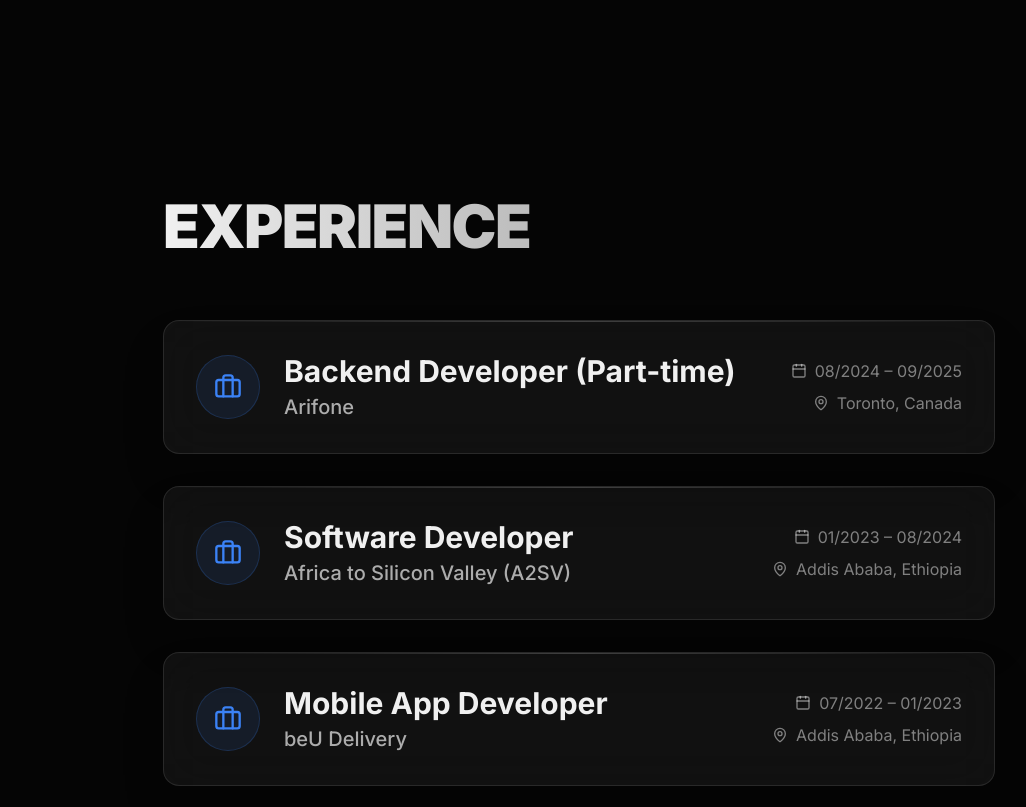
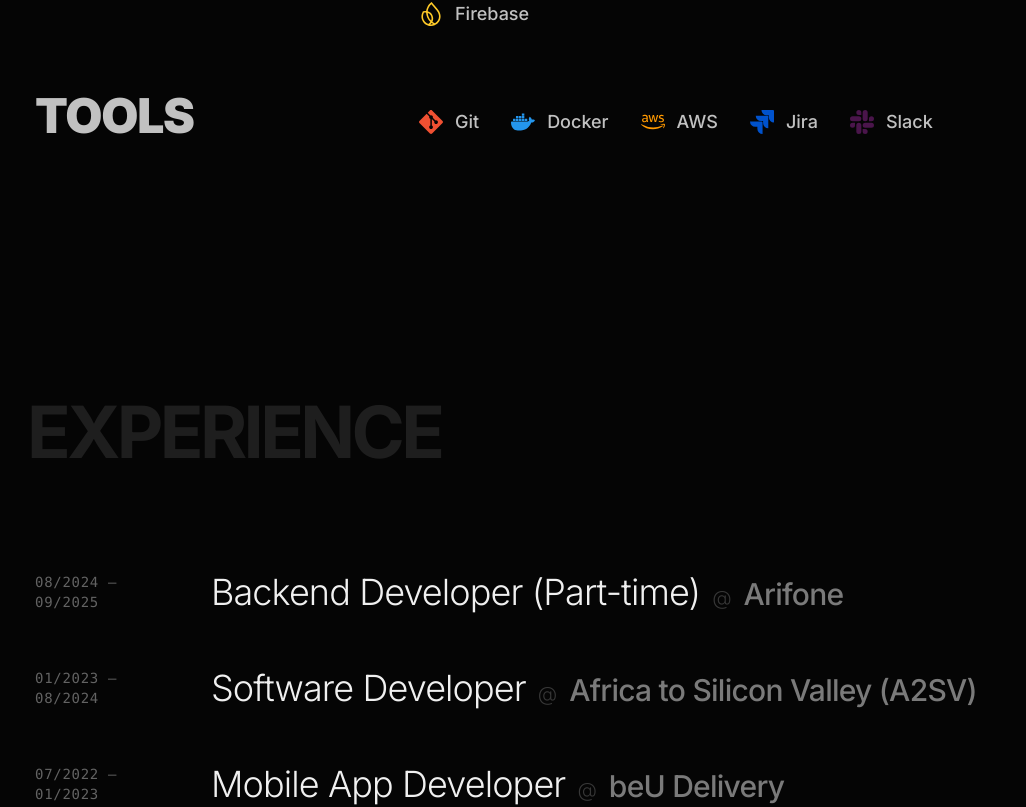
Before and after one commit to jeno1990/portifolio, a Next.js app: page / in a window 1280 px wide. Shown: the part 1644-2451 px from the top of the page, without its empty margins (61-1087 px from the left). Built offline with nearby package versions, Linux system fonts and the light colour scheme.

Commit message:
refactor: redesign experience and skills sections with updated layout, typography, and interactive hover effects

```diff
--- a/src/components/sections/ExperienceSection.tsx
+++ b/src/components/sections/ExperienceSection.tsx
@@ -1,69 +1,90 @@
 "use client";
 
+import { useState } from "react";
 import { motion } from "framer-motion";
 import { resumeData } from "@/data/resume";
-import { GlassCard } from "@/components/ui/GlassCard";
-import { Briefcase, Calendar, MapPin } from "lucide-react";
 
 export function ExperienceSection() {
+  const [hoveredId, setHoveredId] = useState<string | null>(null);
+
   return (
-    <section className="py-24 px-6 md:px-12 lg:px-24 max-w-5xl mx-auto relative z-10 w-full" id="experience">
+    <section className="py-32 px-6 md:px-12 lg:px-24 max-w-7xl mx-auto relative z-10 w-full" id="experience">
       <motion.div
         initial={{ opacity: 0, y: 20 }}
         whileInView={{ opacity: 1, y: 0 }}
         viewport={{ once: true, margin: "-100px" }}
         transition={{ duration: 0.6 }}
-        className="mb-16"
+        className="mb-20"
       >
-        <h2 className="text-4xl md:text-6xl font-black text-transparent bg-clip-text bg-gradient-to-r from-foreground to-foreground/50 tracking-tight uppercase">
+        <h2 className="text-[10vw] md:text-7xl font-bold text-white/10 uppercase tracking-tighter -ml-2 mb-8 select-none pointer-events-none">
           Experience
         </h2>
       </motion.div>
 
-      <div className="flex flex-col gap-8">
-        {resumeData.experience.map((exp, index) => (
-          <motion.div
-            key={exp.id}
-            initial="hidden"
-            whileInView="visible"
-            viewport={{ once: false, margin: "-50px" }}
-            variants={{
-              hidden: { opacity: 0, y: 40 },
-              visible: {
-                opacity: 1,
-                y: 0,
-                transition: {
-                  duration: 0.6,
-                  ease: "easeOut",
-                  delay: 0.1 // Slight delay for smoother stagger when scrolling fast
-                }
-              }
-            }}
-          >
-            <GlassCard className="w-full flex flex-col md:flex-row md:items-center justify-between gap-6 p-8 group">
-              <div className="flex items-start md:items-center gap-6">
-                <div className="w-16 h-16 rounded-full bg-primary/10 border border-primary/20 flex items-center justify-center text-primary flex-shrink-0 group-hover:scale-110 group-hover:bg-primary/20 transition-all duration-300">
-                  <Briefcase size={28} />
+      <div className="flex flex-col gap-2 relative">
+        {resumeData.experience.map((exp, index) => {
+          const isHovered = hoveredId === exp.id;
+          const isFaded = hoveredId !== null && hoveredId !== exp.id;
+
+          return (
+            <motion.div
+              key={exp.id}
+              initial={{ opacity: 0, y: 20 }}
+              whileInView={{ opacity: 1, y: 0 }}
+              viewport={{ once: false, margin: "-50px" }}
+              transition={{ duration: 0.5, delay: index * 0.1 }}
+              onMouseEnter={() => setHoveredId(exp.id)}
+              onMouseLeave={() => setHoveredId(null)}
+              className="group relative cursor-default py-6 px-4 md:px-8 -mx-4 md:-mx-8 rounded-2xl transition-all duration-500 ease-out flex flex-col lg:flex-row lg:items-center justify-between hover:bg-white/[0.02]"
+              style={{
+                opacity: isFaded ? 0.3 : 1,
+                transform: isHovered ? "translateX(16px)" : "translateX(0)",
+              }}
+            >
+              <div className="flex flex-col lg:flex-row lg:items-center gap-2 lg:gap-12 w-full">
+
+                {/* Date */}
+                <div className="text-foreground/40 font-mono text-xs md:text-sm shrink-0 w-32 tracking-wider">
+                  {exp.duration}
                 </div>
-                <div>
-                  <h3 className="text-2xl md:text-3xl font-bold text-foreground mb-1 group-hover:text-primary transition-colors duration-300">{exp.role}</h3>
-                  <p className="text-xl text-foreground/70 font-medium">{exp.company}</p>
+
+                {/* Role & Company */}
+                <div className="flex flex-wrap items-baseline gap-x-3 gap-y-1">
+                  <span className={`text-2xl md:text-4xl font-light tracking-tight transition-colors duration-500 ${isHovered ? 'text-primary drop-shadow-[0_0_15px_rgba(14,165,233,0.4)]' : 'text-foreground'}`}>
+                    {exp.role}
+                  </span>
+                  <span className="text-white/20 font-light text-xl">@</span>
+                  <span className={`text-xl md:text-3xl font-medium tracking-tight transition-colors duration-500 ${isHovered ? 'text-white' : 'text-foreground/50'}`}>
+                    {exp.company}
+                  </span>
                 </div>
+
               </div>
 
-              <div className="flex flex-col gap-2 text-foreground/50 text-sm md:text-base md:items-end">
-                <div className="flex items-center gap-2">
-                  <Calendar size={16} />
-                  <span>{exp.duration}</span>
+              {/* Tags (Right side) - Hidden by default, smooth slide-in on hover */}
+              {/* @ts-ignore */}
+              {exp.relatedProjects && exp.relatedProjects.length > 0 && (
+                <div
+                  className={`flex items-center gap-3 mt-4 lg:mt-0 shrink-0 transition-all duration-500 ease-out
+                    ${isHovered ? 'opacity-100 translate-x-0' : 'opacity-0 -translate-x-4 pointer-events-none lg:absolute lg:right-8'}
+                  `}
+                >
+                  <div className="flex flex-wrap items-center gap-2">
+                    {/* @ts-ignore */}
+                    {exp.relatedProjects.map((project, i) => (
+                      <span
+                        key={i}
+                        className="px-3 py-1.5 text-xs font-semibold tracking-wide text-primary/80 bg-primary/10 rounded-full border border-primary/20 backdrop-blur-md"
+                      >
+                        {project}
+                      </span>
+                    ))}
+                  </div>
                 </div>
-                <div className="flex items-center gap-2">
-                  <MapPin size={16} />
-                  <span>{exp.location}</span>
-                </div>
-              </div>
-            </GlassCard>
-          </motion.div>
-        ))}
+              )}
+            </motion.div>
+          );
+        })}
       </div>
     </section>
   );
--- a/src/components/sections/TechStackSection.tsx
+++ b/src/components/sections/TechStackSection.tsx
@@ -75,7 +75,19 @@
 
 export function TechStackSection() {
   return (
-    <section className="py-24 px-6 md:px-12 lg:px-24 max-w-6xl mx-auto relative z-10 w-full" id="skills">
+    <section className="py-32 px-6 md:px-12 lg:px-24 max-w-7xl mx-auto relative z-10 w-full" id="skills">
+      <motion.div
+        initial={{ opacity: 0, y: 20 }}
+        whileInView={{ opacity: 1, y: 0 }}
+        viewport={{ once: true, margin: "-100px" }}
+        transition={{ duration: 0.6 }}
+        className="mb-20"
+      >
+        <h2 className="text-[10vw] md:text-7xl font-bold text-white/10 uppercase tracking-tighter -ml-2 mb-8 select-none pointer-events-none">
+          Skills
+        </h2>
+      </motion.div>
+
       <div className="flex flex-col gap-16">
         {techStack.map((group) => (
           <motion.div
```
